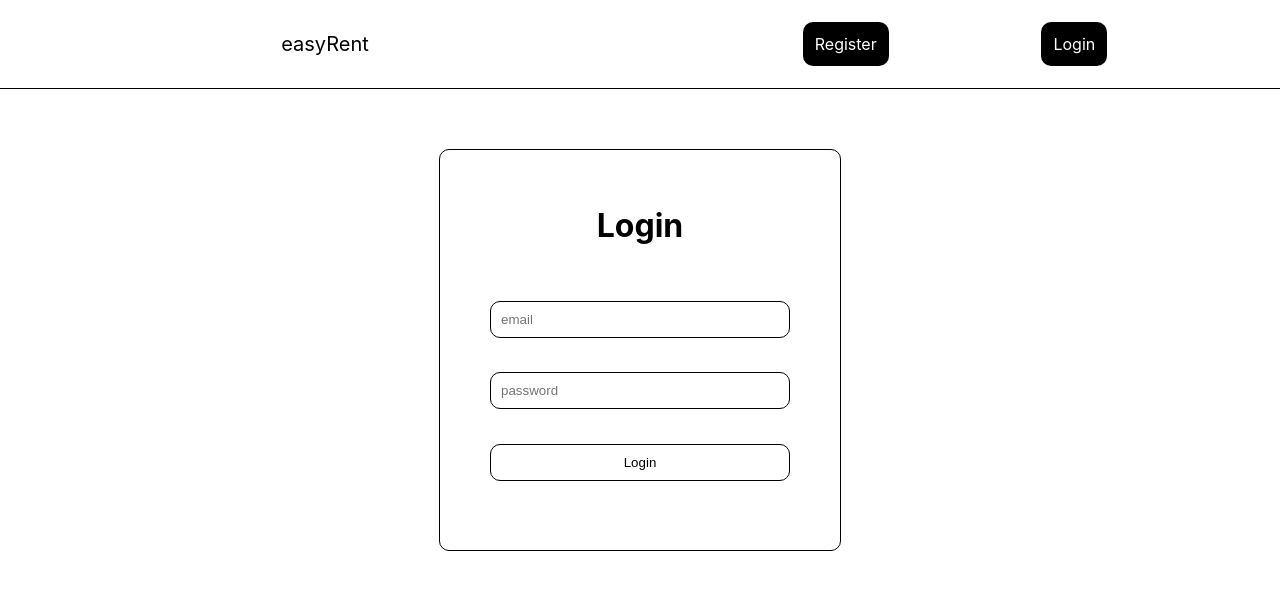
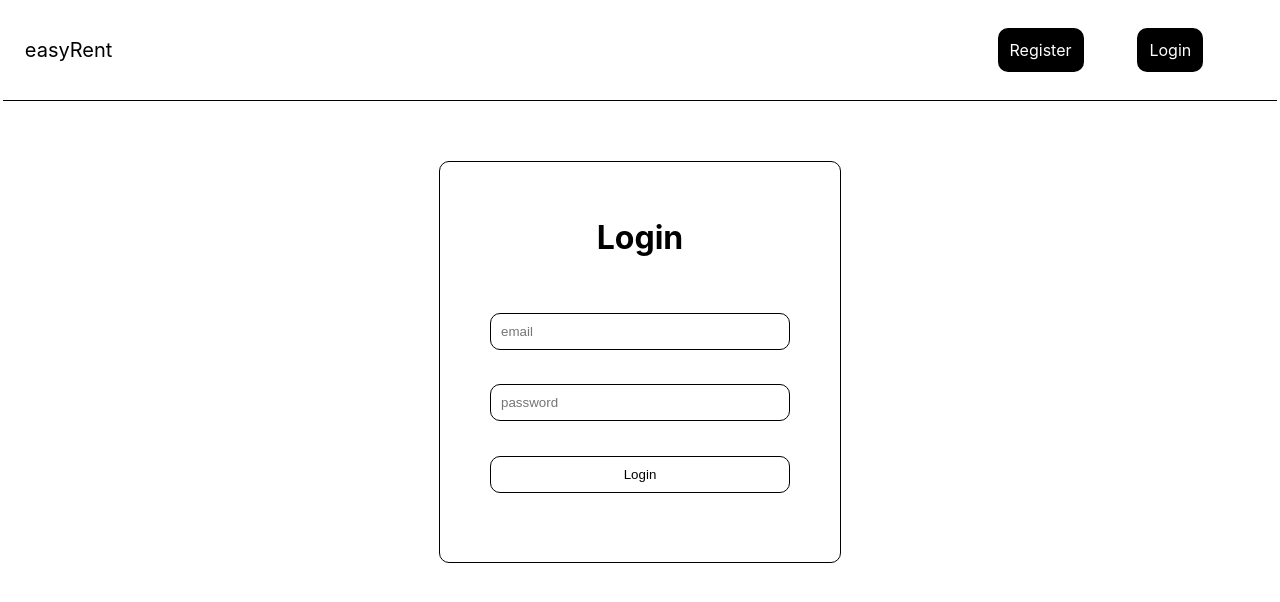
Before and after one commit to matthewhiggins415/easyRentFrontEnd, a React (Create React App) app: page /login in a window 1280 px wide. Shown: the top 602 px of the page. Built offline with nearby package versions, Linux system fonts and the light colour scheme.

Commit message:
input types on login form added, header ui updated

```diff
--- a/src/components/Auth/Login.js
+++ b/src/components/Auth/Login.js
@@ -68,6 +68,7 @@ const Login = ({ setUser }) => {
           value={email}
           onChange={event => setEmail(event.target.value)}
           name="email"
+          type="email"
           required>
         </INPUT>
         <INPUT
@@ -75,6 +76,7 @@ const Login = ({ setUser }) => {
           value={password}
           onChange={event => setPassword(event.target.value)}
           name="password"
+          type="password"
           required>
         </INPUT>
         <BUTTON type="submit">Login</BUTTON>
--- a/src/components/Header/Header.js
+++ b/src/components/Header/Header.js
@@ -3,16 +3,19 @@ import { Link } from 'react-router-dom'
 import styled from 'styled-components'
 
 const DIV = styled.div`
-  width: auto;
+  width: 98vw;
+  height: 10vh;
   padding: 10px;
   display: flex;
+  margin: 0 auto;
   flex-direction: row;
   justify-content: space-between;
+  align-items: center;
   border-bottom: 1px solid black;
 `
 const NavContainer = styled.div`
   margin: 10px;
-  width: 50%;
+  width: 25%;
   display: flex;
   flex-direction: row;
   align-items: center;
@@ -38,9 +41,7 @@ const logoLink = {
 }
 
 const authenticatedOptions = (
-  <NavContainer>
     <Link style={linkStyle} to='/sign-out' >Sign Out</Link>
-  </NavContainer>
 )
 
 const unauthenticatedOptions = (
@@ -53,9 +54,7 @@ const unauthenticatedOptions = (
 const Header = ({ user }) => {
   return (
     <DIV>
-      <NavContainer>
-        <Link style={logoLink} to="/">easyRent</Link>
-      </NavContainer>
+      <Link style={logoLink} to="/">easyRent</Link>
       {user ? authenticatedOptions : unauthenticatedOptions}
     </DIV>
   )
```
